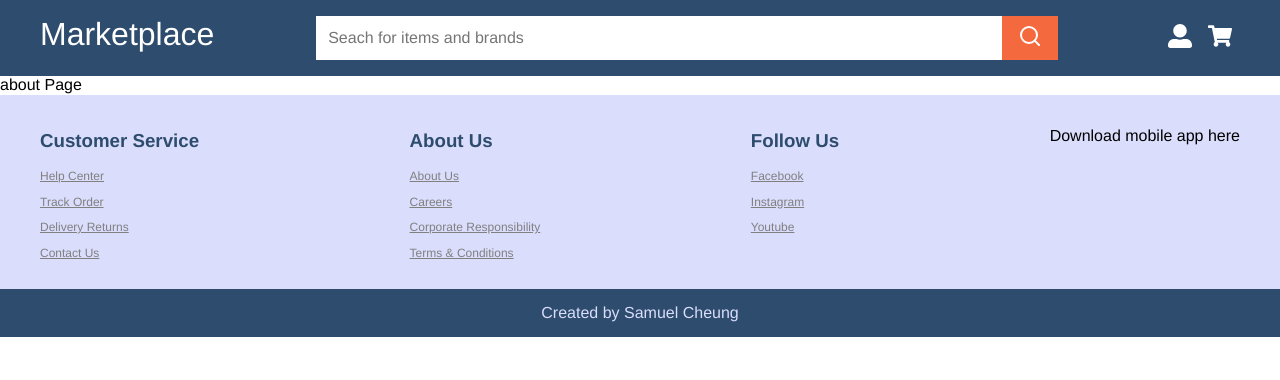
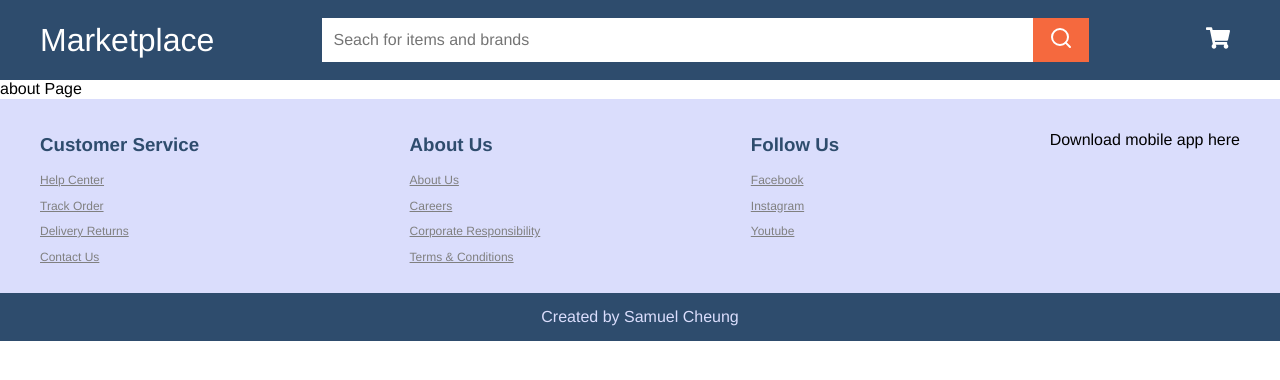
Before and after one commit to salmonsashimi/onlinestore, a Next.js app: page /user in a window 1280 px wide. Shown: the top 380 px of the page. Built offline with nearby package versions, Linux system fonts and the light colour scheme.

Commit message:
added navbar cart

```diff
--- /dev/null
+++ b/src/components/CartIcon.js
@@ -0,0 +1,15 @@
+import Link from 'next/link';
+import { FaShoppingCart } from 'react-icons/fa';
+
+const CartIcon = () => (
+    <div className='cartIcon'>
+        <Link href='/cart'><FaShoppingCart size='1.5em' className='cartIcon__button' /></Link>
+        <div className='cartIcon__dropdown'>
+            <a href='#'>a</a>
+            <a href='#'>c</a>
+            <a href='#'>b</a>
+        </div>
+    </div>
+)
+
+export default CartIcon;
--- a/src/components/Icons.js
+++ /dev/null
@@ -1,11 +0,0 @@
-import Link from 'next/link';
-import { FaUserAlt, FaShoppingCart } from 'react-icons/fa';
-
-const Icons = () => (
-    <div>
-        <Link href='/user'><FaUserAlt size='1.5em' className='icons' /></Link>
-        <Link href='/cart'><FaShoppingCart size='1.5em' className='icons' /></Link>
-    </div>
-)
-
-export default Icons;
--- a/src/components/Navbar.js
+++ b/src/components/Navbar.js
@@ -1,19 +1,17 @@
 import Link from 'next/link';
 import SearchBar from './SearchBar';
-import Icons from './Icons';
+import CartIcon from './CartIcon';
 
 const Navbar = () => {
-
     return (
         <div className='navbar'>
             <div className='container navbar__content'>
                 <Link href='/'><h1 className='navbar__logo'>Marketplace</h1></Link>
                 <SearchBar />
-                <Icons />
+                <CartIcon />
             </div>
         </div>
     )
 }
 
-
 export default Navbar;
--- /dev/null
+++ b/src/styles/components/_cartIcon.scss
@@ -0,0 +1,37 @@
+/* Dropdown Button */
+.cartIcon__button {
+  color: white;
+  padding: 10px;
+  border: none;
+}
+
+.cartIcon {
+  position: relative;
+  display: inline-block;
+}
+
+.cartIcon__dropdown {
+  display: none;
+  position: absolute;
+  background-color: #fff;
+  min-width: 160px;
+  z-index: 1;
+  a {
+    color: black;
+    padding: 12px 16px;
+    text-decoration: none;
+    display: block;
+  }
+
+  a:hover {
+    background-color: #ddd;
+    }
+}
+
+.cartIcon:hover {
+    cursor:pointer;
+
+    .cartIcon__dropdown {
+        display: block;
+    }
+}
--- a/src/styles/components/_icons.scss
+++ /dev/null
@@ -1,8 +0,0 @@
-.icons {
-    margin: 0;
-    padding: $xs-size;
-}
-
-.icons:hover {
-    cursor: pointer;
-}
--- a/src/styles/components/_navbar.scss
+++ b/src/styles/components/_navbar.scss
@@ -6,6 +6,7 @@
 .navbar__content {
     display: flex;
     justify-content: space-between;
+    align-items:center
 }
 
 .navbar__logo {
--- a/src/styles/styles.scss
+++ b/src/styles/styles.scss
@@ -2,7 +2,7 @@
 @import './base/base';
 @import './components/container';
 @import './components/navbar';
-@import './components/icons';
+@import './components/cartIcon';
 @import './components/searchBar';
 @import './components/indexMainBanner';
 @import './components/indexPromosBanner';
```
